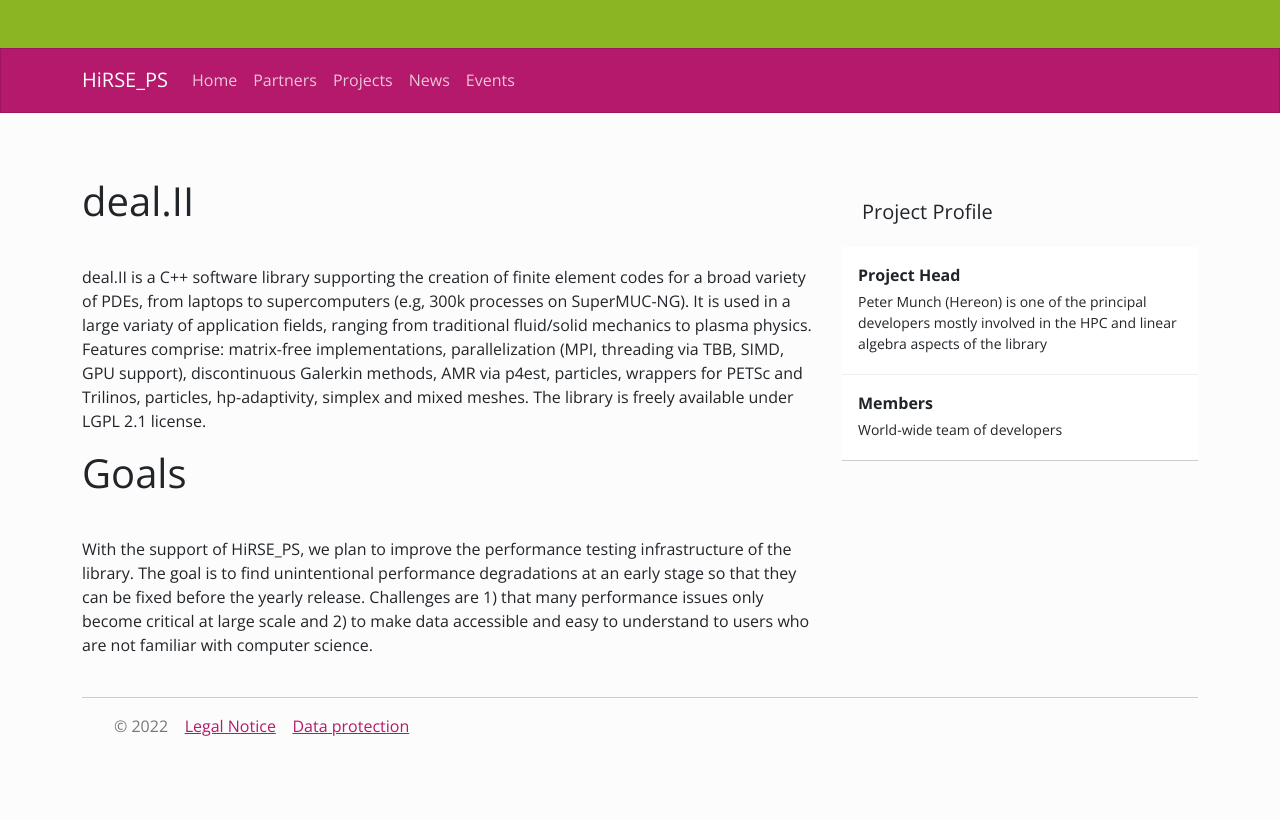
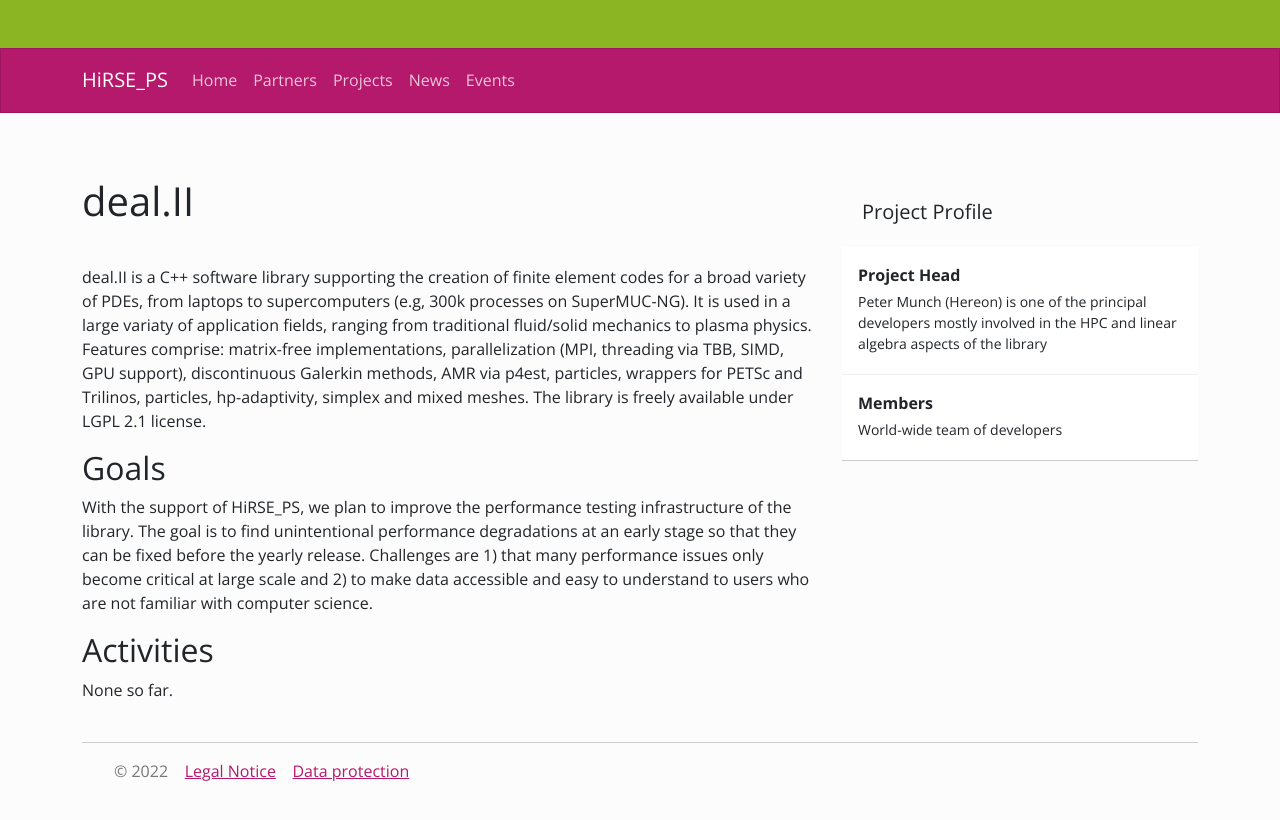
Before and after one commit to Helmholtz-HiRSE/helmholtz-hirse.github.io, a Jekyll site: the page built from _projects/dealii.md, in a window 1280 px wide. Shown: the top 820 px of the page. Built offline with Jekyll 4.4.1, drawn with Linux system fonts in a browser that asks for light colours; nearby versions of some CDN libraries.

Commit message:
Update dealii.md

```diff
--- a/_projects/dealii.md
+++ b/_projects/dealii.md
@@ -17,10 +17,14 @@ discontinuous Galerkin methods, AMR via p4est, particles, wrappers for PETSc and
 particles, hp-adaptivity, simplex and mixed meshes. The library is
 freely available under LGPL 2.1 license.
 
-# Goals
+## Goals
 
 With the support of HiRSE_PS, we plan to improve the performance testing infrastructure of the library.
 The goal is to find unintentional performance degradations at an early stage so that they can be
 fixed before the yearly release. Challenges are 1) that many performance issues only become critical
 at large scale and 2) to make data accessible and easy to understand to users who are not familiar
 with computer science.
+
+## Activities
+
+None so far.
```
